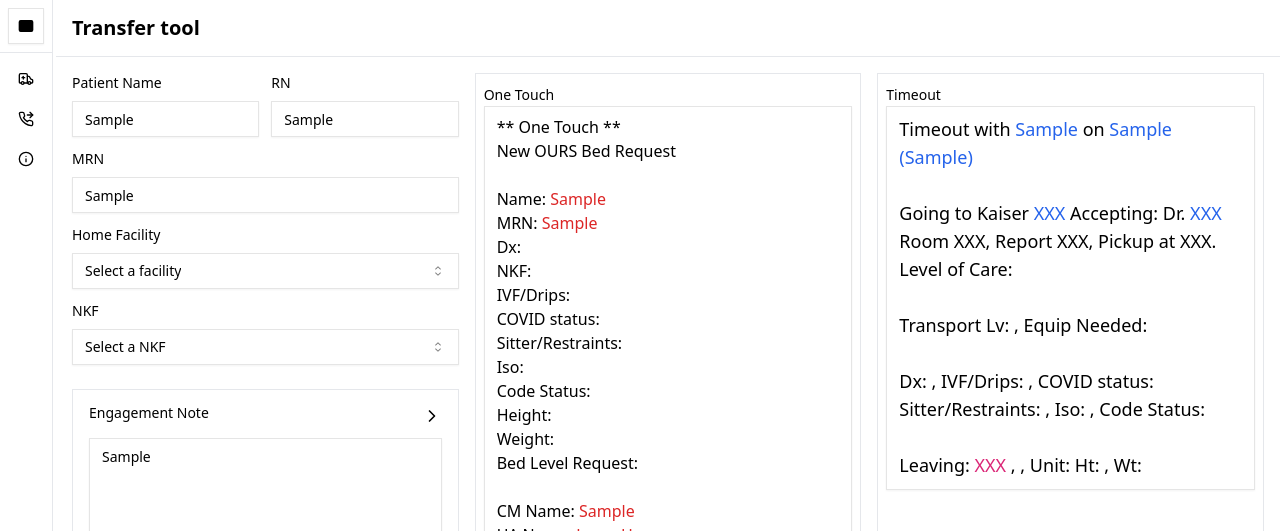
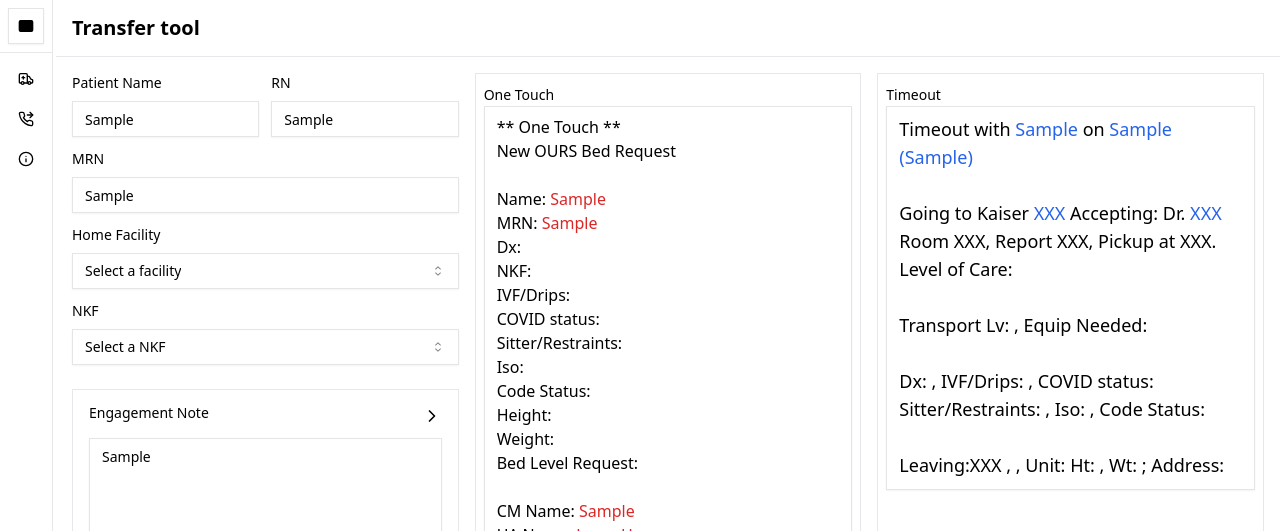
Before and after one commit to hilljevon/scal-helper, a Next.js app: page / in a window 1280 px wide. Both pictures are taken after typing "Sample", "Sample", "Sample", "Sample" into the empty fields and a click on the button "Generate". Shown: the top 531 px of the page. Built offline with nearby package versions, Linux system fonts and the light colour scheme.

Commit message:
Added NKFH address to timeout.

```diff
--- a/components/user/ValidatedMainPage.tsx
+++ b/components/user/ValidatedMainPage.tsx
@@ -443,10 +443,18 @@ export function ValidatedMainPage() {
                                                 Sitter/Restraints: <span className="text-blue-600"> {caseData["Sitter/Restraints"]} </span>,
                                                 Iso: <span className="text-blue-600">{caseData["Iso (Y/N)"]} {caseData["If yes, specify"]} </span> ,
                                                 Code Status: <span className="text-blue-600"> {caseData["Code status"]} </span> <br /> <br />
-                                                Leaving: <span className="text-pink-600"> {nkf ? (<p className="inline-block">{nkf.name}</p>) : (<p className="inline-block">XXX</p>)} </span>,
+                                                Leaving:{nkf ? (
+                                                    <>
+                                                        <span className="text-pink-600">
+                                                            <p className="inline-block">{nkf.name}
+                                                            </p>
+                                                        </span>
+
+                                                    </>
+                                                ) : (<p className="inline-block">XXX</p>)} ,
                                                 <span className="text-pink-600">{caseData["Current Bed Level"]} </span>
                                                 <span className="text-pink-600">{caseData["Current RM"]} </span>,
-                                                Unit:  <span className="text-pink-600">{caseData["Unit phone#"]} </span> Ht: {caseData["Ht"]}, Wt: {caseData["Wt"]}
+                                                Unit:  <span className="text-pink-600">{caseData["Unit phone#"]} </span> Ht: {caseData["Ht"]}, Wt: {caseData["Wt"]}; Address:  <span className="text-pink-600"> {nkf?.address} </span>
                                             </p>
                                         )}
                                     </div>
```
